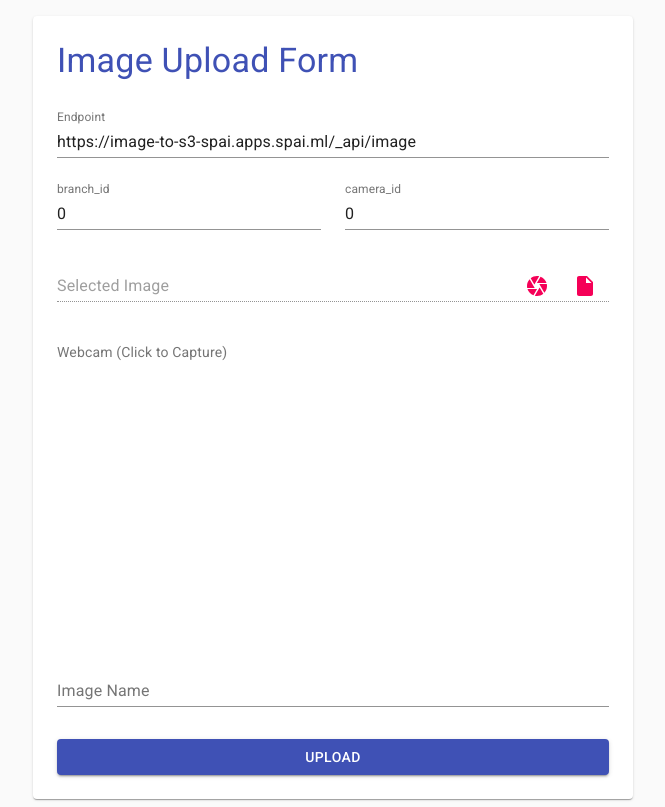
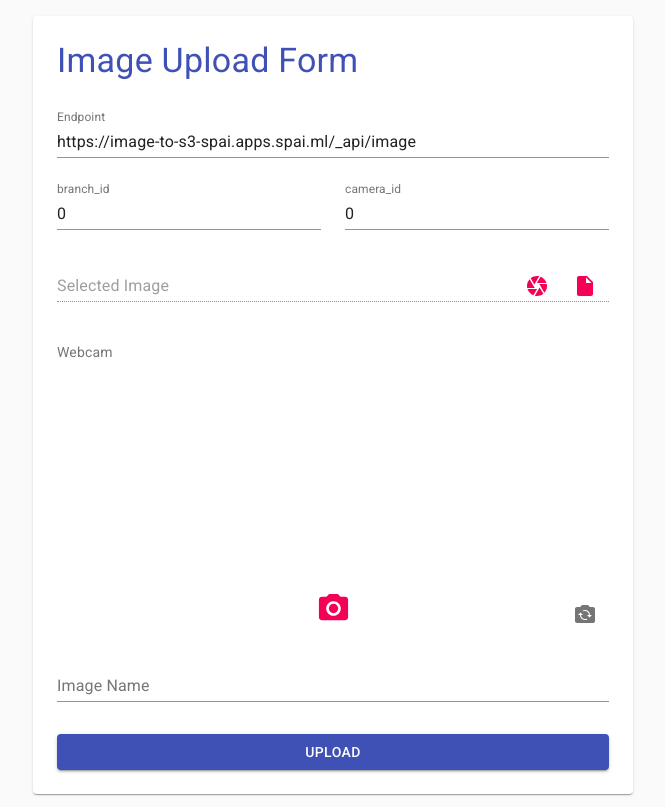
Before and after one commit to senior-project-spai/image-input-react, a React (Create React App) app: page / in a window 1280 px wide. Both pictures are taken after a click on the button 844 px from the left and 285 px from the top of the page. Shown: the whole page, without its empty margins (307-972 px from the left). Built offline with nearby package versions, Linux system fonts and the light colour scheme; no server answers.

Commit message:
feat: add Webcam UI

```diff
--- /dev/null
+++ b/jsconfig.json
@@ -0,0 +1,4 @@
+{
+    "compilerOptions": { "baseUrl": "src"},
+    "include": ["src"]
+}
--- /dev/null
+++ b/src/components/Webcam/index.js
@@ -0,0 +1,75 @@
+import React, { useState, useRef } from "react";
+import Webcam from "react-webcam";
+import { Box, IconButton } from "@material-ui/core";
+import PhotoCameraIcon from "@material-ui/icons/PhotoCamera";
+import FlipCameraIosIcon from "@material-ui/icons/FlipCameraIos";
+
+const DEFAULT_FACING_MODE = "environment";
+
+export default React.forwardRef((props, ref) => {
+  const { onGetScreenshot, ...rest } = props;
+
+  const webcamRef = useRef(null);
+  const [cameraStatus, setCameraStatus] = useState(2);
+  const [facingMode, setFacingMode] = useState(DEFAULT_FACING_MODE); // "user"
+
+  const changeCameraStatus = error => {
+    if (cameraStatus === 2) {
+      setCameraStatus(1);
+      setFacingMode("user");
+    } else if (cameraStatus === 1) {
+      setCameraStatus(0);
+    } else {
+      console.error(error);
+    }
+  };
+
+  const onClickCapture = () => {
+    onGetScreenshot && onGetScreenshot(webcamRef.current.getScreenshot());
+  };
+
+  const onClickFlipCamera = () => {
+    if (facingMode === "environment") {
+      setFacingMode("user");
+    } else {
+      setFacingMode("environment");
+    }
+  };
+
+  const videoConstraints = cameraStatus
+    ? {
+        facingMode: { exact: facingMode }
+      }
+    : undefined;
+
+  return (
+    <Box position="relative">
+      <Webcam
+        {...rest}
+        ref={webcamRef}
+        width="100%"
+        onUserMediaError={changeCameraStatus}
+        videoConstraints={videoConstraints}
+        style={{ display: "block" }}
+      />
+      <Box
+        position="absolute"
+        bottom={0}
+        display="flex"
+        justifyContent="center"
+        width="100%"
+      >
+        <IconButton onClick={onClickCapture}>
+          <PhotoCameraIcon fontSize="large" color="secondary" />
+        </IconButton>
+        {cameraStatus === 2 && (
+          <Box position="absolute" right={0} bottom={0}>
+            <IconButton onClick={onClickFlipCamera}>
+              <FlipCameraIosIcon />
+            </IconButton>
+          </Box>
+        )}
+      </Box>
+    </Box>
+  );
+});
--- a/src/components/imageUploadForm/index.js
+++ b/src/components/imageUploadForm/index.js
@@ -1,5 +1,5 @@
 import React, { useState, useRef, useMemo } from "react";
-import Webcam from "react-webcam";
+import Webcam from "components/Webcam";
 import { makeStyles } from "@material-ui/core/styles";
 import {
   Button,
@@ -103,8 +103,7 @@ export default function ImageUploadForm(props) {
     uploadFile(file, fileName, endpoint);
   };
 
-  const onClickWebcam = async () => {
-    const imageSrc = webcamRef.current.getScreenshot();
+  const onGetScreenshot = async (imageSrc) => {
     const webcamFile = await urlToFile(
       imageSrc,
       `webcam-${Math.round(Date.now() / 1000)}.jpg`,
@@ -187,18 +186,12 @@ export default function ImageUploadForm(props) {
       {isShowWebcam && (
         <Box marginTop={4}>
           <Typography variant="body2" color="textSecondary">
-            Webcam (Click to Capture)
+            Webcam
           </Typography>
           <Webcam
-            ref={webcamRef}
             audio={false}
             screenshotFormat="image/jpeg"
-            width="100%"
-            onClick={onClickWebcam}
-            videoConstraints={{
-              facingMode: { ideal: ["environment", "user"] }
-            }}
-            onUserMediaError={error => console.log(`Webcam error: ${error}`)}
+            onGetScreenshot={onGetScreenshot}
           />
         </Box>
       )}
```
